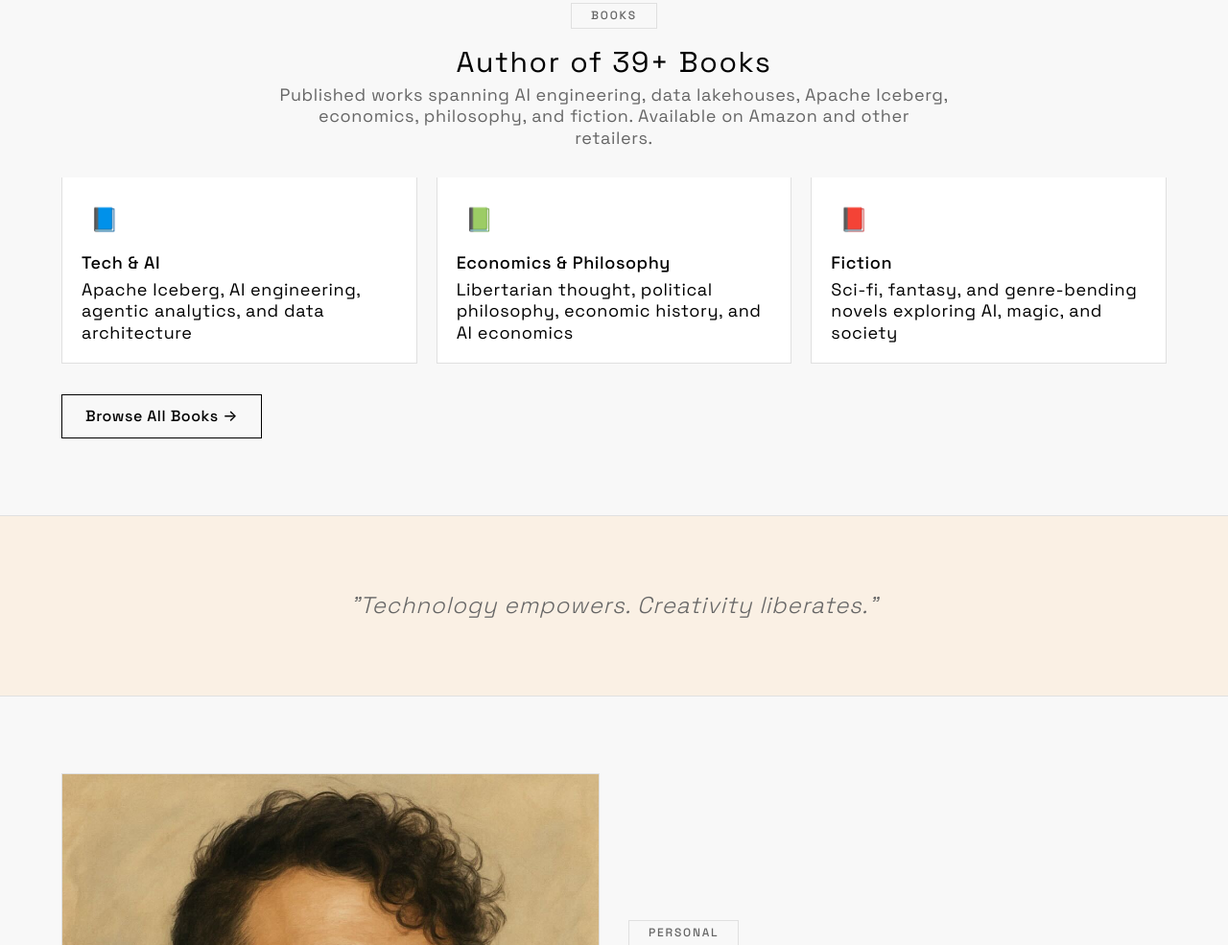
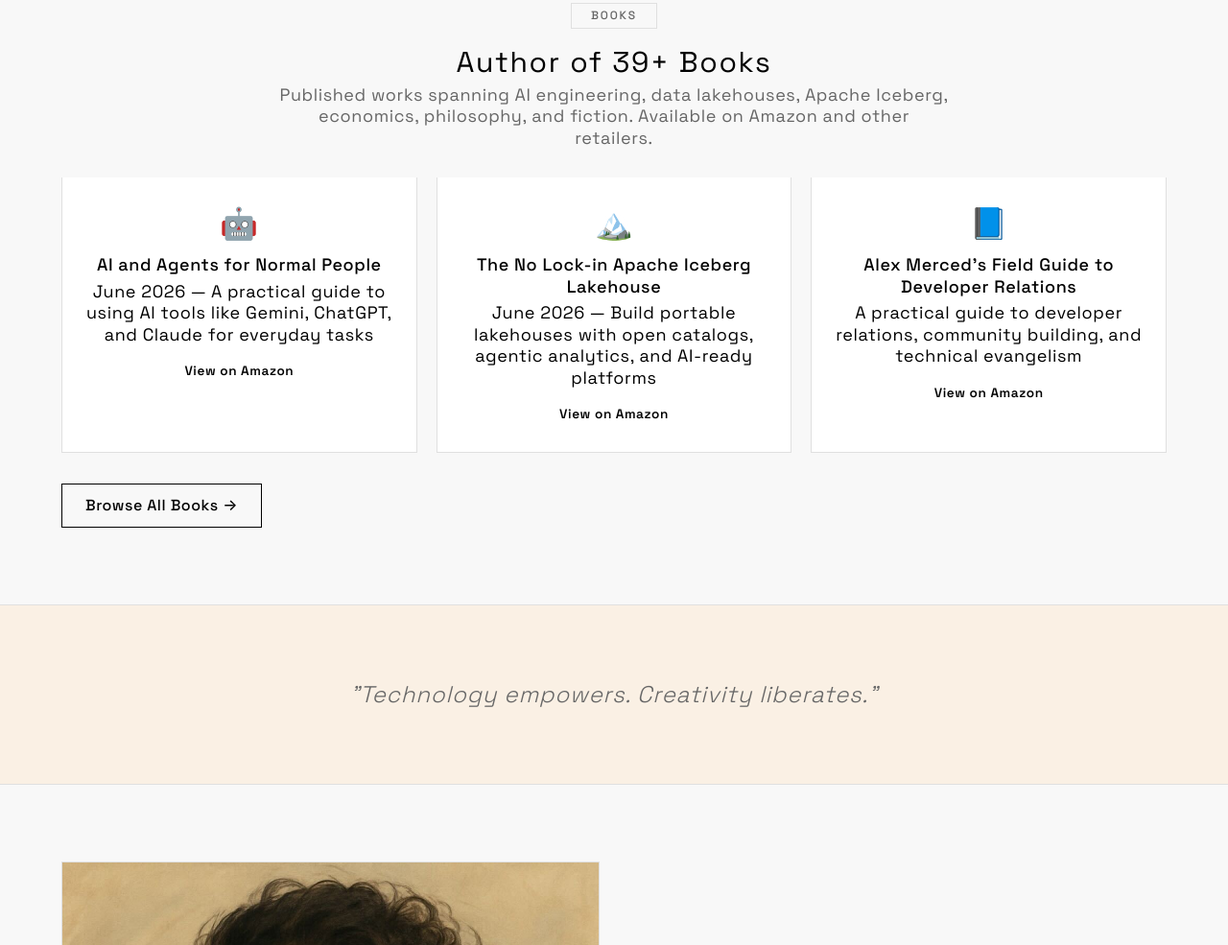
Before and after one commit to AlexMercedCoder/alexmerced_com_2026, a website built with Vite: page index.html in a window 1280 px wide. Shown: the part 1878-2863 px from the top of the page at 96% size. Built offline with nearby package versions, Linux system fonts and the light colour scheme.

Commit message:
Replace generic category cards with actual book listings showing AI and Agents for Normal People, No Lock-in Apache Iceberg Lakehouse, and Field Guide to DevRel with Amazon links

```diff
--- a/index.html
+++ b/index.html
@@ -422,20 +422,23 @@
         <p class="section__subtitle">Published works spanning AI engineering, data lakehouses, Apache Iceberg, economics, philosophy, and fiction. Available on Amazon and other retailers.</p>
       </div>
       <div class="grid grid--3" style="margin-bottom: 2rem;">
-        <div class="card card--pro">
-          <div class="card__icon card__icon--pro">📘</div>
-          <div class="card__title">Tech & AI</div>
-          <div class="card__desc">Apache Iceberg, AI engineering, agentic analytics, and data architecture</div>
+        <div class="card card--pro" style="display:flex; flex-direction:column; align-items:center; text-align:center; padding:1.5rem;">
+          <div class="card__icon card__icon--pro" style="font-size:2rem; margin-bottom:0.5rem;">🤖</div>
+          <div class="card__title">AI and Agents for Normal People</div>
+          <div class="card__desc">June 2026 — A practical guide to using AI tools like Gemini, ChatGPT, and Claude for everyday tasks</div>
+          <a href="https://www.amazon.com/dp/B0H59GBTMW" target="_blank" rel="noopener" style="margin-top:0.75rem; display:inline-block; padding:0.4rem 1rem; background:var(--color-primary); color:var(--color-on-primary); border-radius:var(--radius-full); font-size:0.85rem; font-weight:600; text-decoration:none;">View on Amazon</a>
         </div>
-        <div class="card card--pro">
-          <div class="card__icon card__icon--pro">📗</div>
-          <div class="card__title">Economics & Philosophy</div>
-          <div class="card__desc">Libertarian thought, political philosophy, economic history, and AI economics</div>
+        <div class="card card--pro" style="display:flex; flex-direction:column; align-items:center; text-align:center; padding:1.5rem;">
+          <div class="card__icon card__icon--pro" style="font-size:2rem; margin-bottom:0.5rem;">🏔️</div>
+          <div class="card__title">The No Lock-in Apache Iceberg Lakehouse</div>
+          <div class="card__desc">June 2026 — Build portable lakehouses with open catalogs, agentic analytics, and AI-ready platforms</div>
+          <a href="https://www.amazon.com/dp/B0H49TDNX3" target="_blank" rel="noopener" style="margin-top:0.75rem; display:inline-block; padding:0.4rem 1rem; background:var(--color-primary); color:var(--color-on-primary); border-radius:var(--radius-full); font-size:0.85rem; font-weight:600; text-decoration:none;">View on Amazon</a>
         </div>
-        <div class="card card--pro">
-          <div class="card__icon card__icon--pro">📕</div>
-          <div class="card__title">Fiction</div>
-          <div class="card__desc">Sci-fi, fantasy, and genre-bending novels exploring AI, magic, and society</div>
+        <div class="card card--pro" style="display:flex; flex-direction:column; align-items:center; text-align:center; padding:1.5rem;">
+          <div class="card__icon card__icon--pro" style="font-size:2rem; margin-bottom:0.5rem;">📘</div>
+          <div class="card__title">Alex Merced's Field Guide to Developer Relations</div>
+          <div class="card__desc">A practical guide to developer relations, community building, and technical evangelism</div>
+          <a href="https://www.amazon.com/dp/B0H15CJLNG" target="_blank" rel="noopener" style="margin-top:0.75rem; display:inline-block; padding:0.4rem 1rem; background:var(--color-primary); color:var(--color-on-primary); border-radius:var(--radius-full); font-size:0.85rem; font-weight:600; text-decoration:none;">View on Amazon</a>
         </div>
       </div>
       <a href="https://books.alexmerced.com" target="_blank" rel="noopener" class="btn btn--pro">Browse All Books →</a>
```
